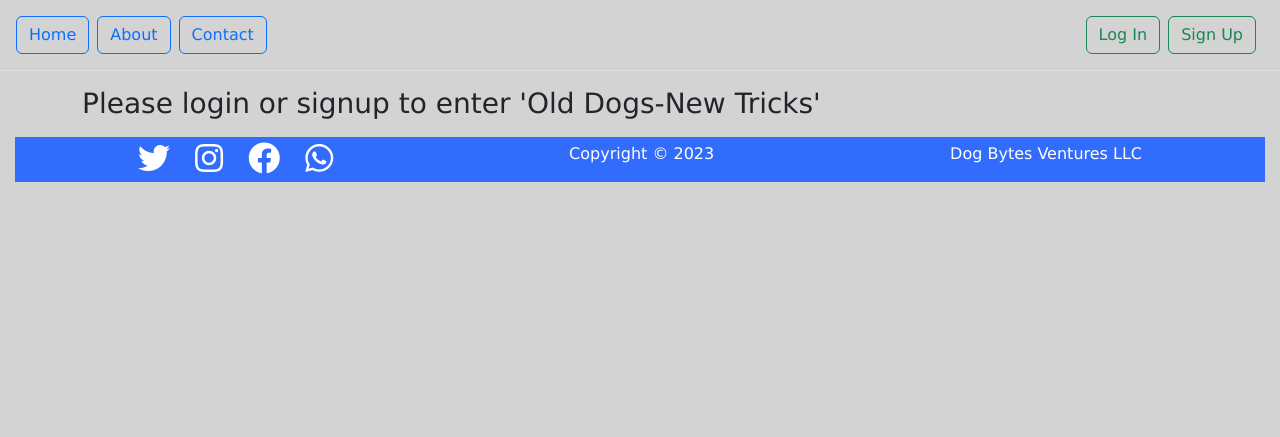
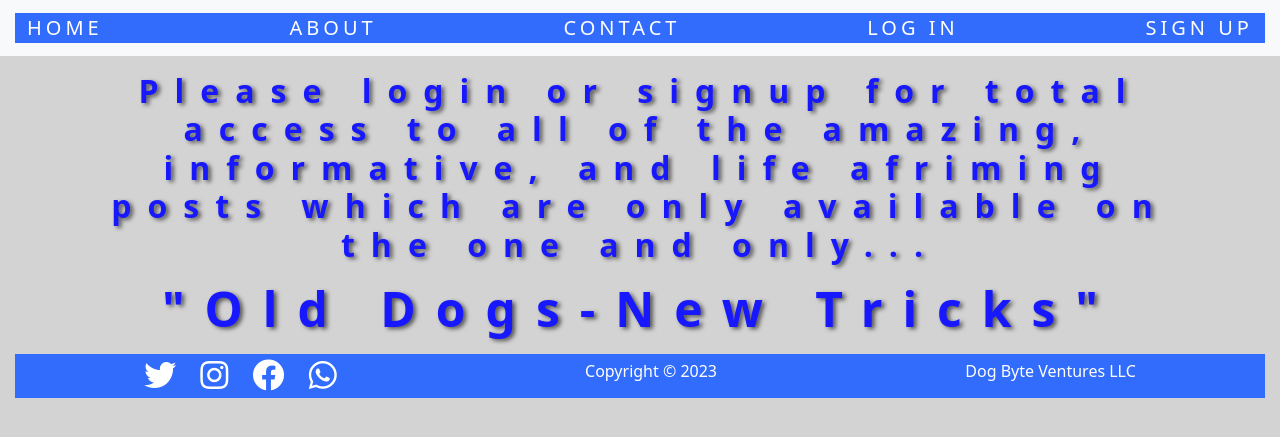
Before and after one commit to SAStevens/Capstone-Final-Report, a Django app: page / in a window 1280 px wide. Shown: the top 437 px of the page. Run offline with Django 4.2, Linux system fonts and the light colour scheme.

Commit message:
Tenth Commit

```diff
--- a/config/settings.py
+++ b/config/settings.py
@@ -120,7 +120,9 @@ USE_TZ = True
 # Static files (CSS, JavaScript, Images)
 # https://docs.djangoproject.com/en/4.2/howto/static-files/
 
+
 STATIC_URL = "static/"
+STATICFILES_DIRS = [BASE_DIR / "static"]
 
 # Default primary key field type
 # https://docs.djangoproject.com/en/4.2/ref/settings/#default-auto-field
--- a/static/css/style.css
+++ b/static/css/style.css
@@ -5,13 +5,11 @@
     }
 }
 
-html * {
-    font-family: Verdana, Geneva, Tahoma, sans-serif;
-}
 
 body {
     background-color: lightgray;
 }
+
 
 h1 {
     font-size: 4em;
@@ -22,14 +20,26 @@ h1 {
     text-shadow: 3px 2px 4px rgb(87, 87, 87);
 }
 
+
 h2 {
-    font-size: 2em;
+    font-size: 3em;
     font-weight: bolder;
     color: rgb(24, 24, 255);
     letter-spacing: 1.25rem;
     text-align: center;
     text-shadow: 3px 2px 4px rgb(87, 87, 87);
 }
+
+
+h3 {
+    font-size: 2em;
+    font-weight: bolder;
+    color: rgb(24, 24, 255);
+    letter-spacing: 1.0rem;
+    text-align: center;
+    text-shadow: 3px 2px 4px rgb(87, 87, 87);
+}
+
 
 h4 {
     text-transform: uppercase;
@@ -40,6 +50,7 @@ h4 {
     text-shadow: 1px 1px 1px black;
 }
 
+
 h5 {
     text-transform: uppercase;
     text-align: center;
@@ -49,10 +60,46 @@ h5 {
 }
 
 
+.container-fluid {
+    background-color: rgb(50, 108, 253);
+    text-transform: uppercase;
+    font-size: 1.25em;
+    color: white;
+    letter-spacing: 0.25rem;
+    margin-top: 5px;
+    margin-bottom: 5px;
+    margin-left: 15px;
+    margin-right: 15px;
+}
 
 
+.flex-container-about {
+    display:inline-block;
+    flex-direction: column;
+    width: 650px;
+    text-align: justify;
+    line-height: 28px;
+    font-size: 20px;
+}
+
+.flex-container-about > h2 {
+    text-transform: uppercase;
+    text-align: justify;
+    font-size: 1.25em;
+    color: blue;
+    letter-spacing: 0.25rem;
+    text-shadow: 2px 1px 2px black;
+}
 
 
+.flex-container-contact {
+    display:inline-block;
+    flex-direction: column;
+    width: 650px;
+    text-align: justify;
+    line-height: 28px;
+    font-size: 20px;
+}
 
 
 .container-footer {
@@ -60,6 +107,14 @@ h5 {
     flex-direction: row;
     align-items: stretch;
     justify-content: space-around;
+}
+
+
+.home-pic img {
+    display: inline-block;
+    object-fit: cover;
+    object-position: center;
+    height: 63vh;
 }
 
 
--- a/templates/base.html
+++ b/templates/base.html
@@ -10,12 +10,13 @@
   <title>{% block title %}Old Dogs-New Tricks{% endblock title %}</title>
 
 
-  <link href="https://cdn.jsdelivr.net/npm/bootstrap@5.2.3/dist/css/bootstrap.min.css" rel="stylesheet"
-    integrity="sha384-rbsA2VBKQhggwzxH7pPCaAqO46MgnOM80zW1RWuH61DGLwZJEdK2Kadq2F9CUG65" crossorigin="anonymous">
+  <link rel="stylesheet" href="https://cdn.jsdelivr.net/npm/bootstrap@5.3.0-alpha3/dist/css/bootstrap.min.css"
+    integrity="sha384-KK94CHFLLe+nY2dmCWGMq91rCGa5gtU4mk92HdvYe+M/SXH301p5ILy+dN9+nJOZ"
+    crossorigin="anonymous"/>
   <link rel="stylesheet" href="https://cdnjs.cloudflare.com/ajax/libs/font-awesome/5.15.4/css/all.min.css"
     integrity="sha512-1ycn6IcaQQ40/MKBW2W4Rhis/DbILU74C1vSrLJxCq57o941Ym01SwNsOMqvEBFlcgUa6xLiPY/NS5R+E6ztJQ=="
     crossorigin="anonymous" referrerpolicy="no-referrer" />
-  <link rel="stylesheet" type="text/css" href="{% static '/css/style.css' %}"/>
+  <link rel="stylesheet" type="text/css" href="{% static 'css/style.css' %}"/>
 
   {% block styles %}{% endblock %}
 
@@ -23,7 +24,23 @@
 
 <body>
 
-  <header class="p-3 mb-3 border-bottom">
+  <nav class="navbar bg-body-tertiary">
+    <div class="container-fluid">
+        <a class="nav-link" href="{% url 'home' %}">Home</a>
+        <a class="nav-link" href="{% url 'about' %}">About</a>
+        <a class="nav-link" href="{% url 'contact' %}">Contact</a>
+      {% if user.is_authenticated %}
+        <a class="nav-link" href="{% url 'article_list' %}">View All Post</a>
+        <a class="nav-link" href="{% url 'article_new' %}">Add a Post</a>
+        <a class="nav-link" href="{% url 'logout' %}">Log Out</a>
+      {% else %}
+        <a class="nav-link" href="{% url 'login' %}">Log In</a>
+        <a class="nav-link" href="{% url 'signup' %}">Sign Up</a>
+      {% endif %}
+    </div>
+  </nav>
+
+  <!-- <header class="p-3 mb-3 border-bottom">
     <div class="d-flex flex-wrap align-items-center justify-content-center
         justify-content-lg-start">
 
@@ -44,12 +61,10 @@
       {% endif %}
     </div>
     </div>
-  </header>
+  </header> -->
+
   <main>
-    <div class="container">
-      {% block content %}
-      {% endblock content %}
-    </div>
+    <div class="container">{% block content %}{% endblock content %}</div>
   </main>
 
   <footer>
@@ -64,14 +79,17 @@
         <a>Copyright &copy; 2023</a>
         </div>
         <div class="logo">
-        <a>Dog Bytes Ventures LLC</a>
+        <a>Dog Byte Ventures LLC</a>
         </div>
     </div>
-</footer>
+  </footer>
 
-  <script src="https://cdn.jsdelivr.net/npm/bootstrap@5.2.3/dist/js/bootstrap.bundle.min.js"
-    integrity="sha384-kenU1KFdBIe4zVF0s0G1M5b4hcpxyD9F7jL+jjXkk+Q2h455rYXK/7HAuoJl+0I4"
-    crossorigin="anonymous"></script>
+  <script src="https://cdn.jsdelivr.net/npm/bootstrap@5.3.0-alpha3/dist/js/bootstrap.bundle.min.js"
+    integrity="sha384-ENjdO4Dr2bkBIFxQpeoTz1HIcje39Wm4jDKdf19U8gI4ddQ3GYNS7NTKfAdVQSZe"
+    crossorigin="anonymous">
+  </script>
+
+  {% block scripts %}{% endblock %}
 
 </body>
 
--- a/templates/home.html
+++ b/templates/home.html
@@ -4,11 +4,15 @@
 
 {% block content %}
 {% if user.is_authenticated %}
-    <h3>Hi {{ user.username }}! Good to have you back again.</h3>
+    <h3>Hi {{ user.username }}...Good to have you back again!</h3>
     <br>
     <br>
     <br>
 {% else %}
-    <p><h3>Please login or signup to enter 'Old Dogs-New Tricks'</h3></p>
+    <p><h3>Please login or signup for total access to all of the amazing,
+        informative, and life afriming posts which are only available on the
+        one and only...</h3>
+    </p><h2>"Old Dogs-New Tricks"</h2></p>
 {% endif %}
+
 {% endblock content %}
```
Also changed, not shown: templates/registration/password_reset_form.html (+6 -1 lines).
